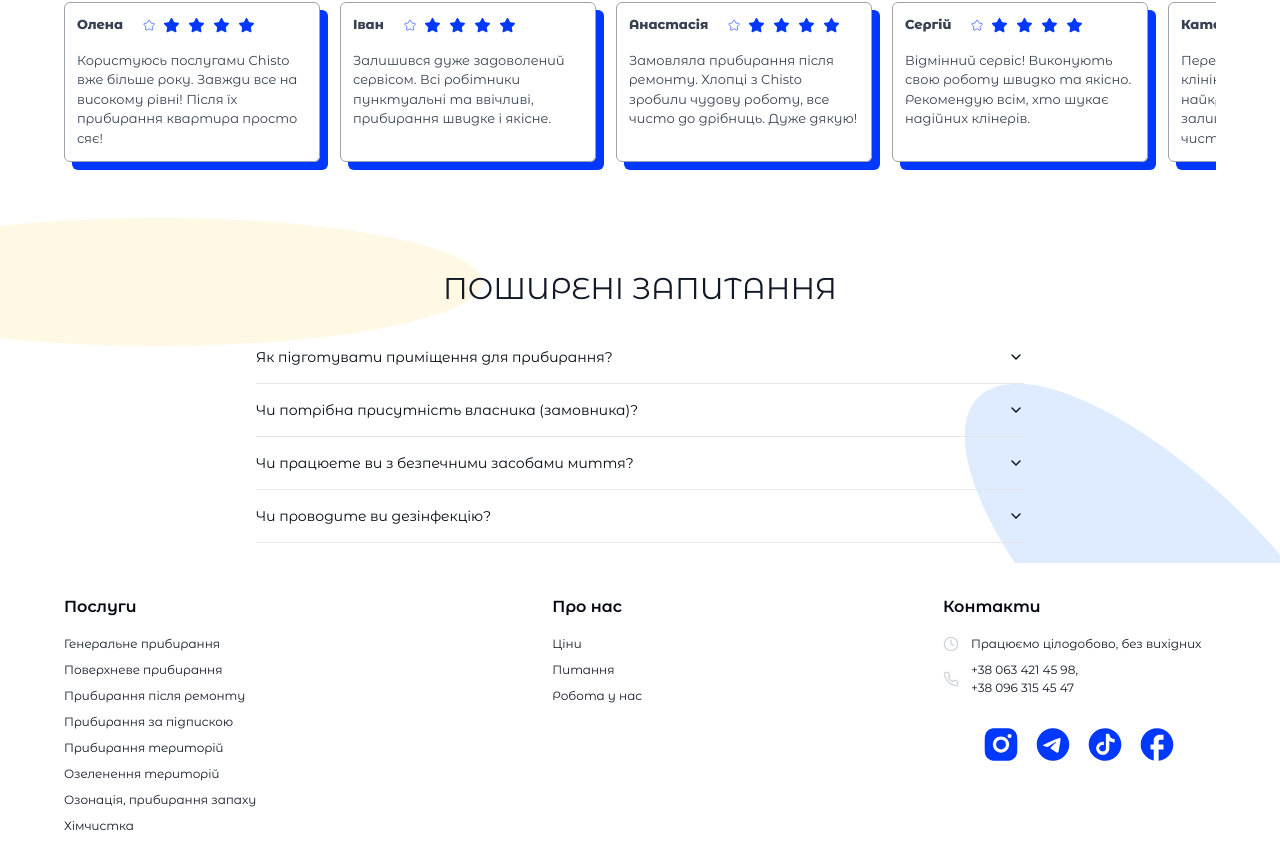
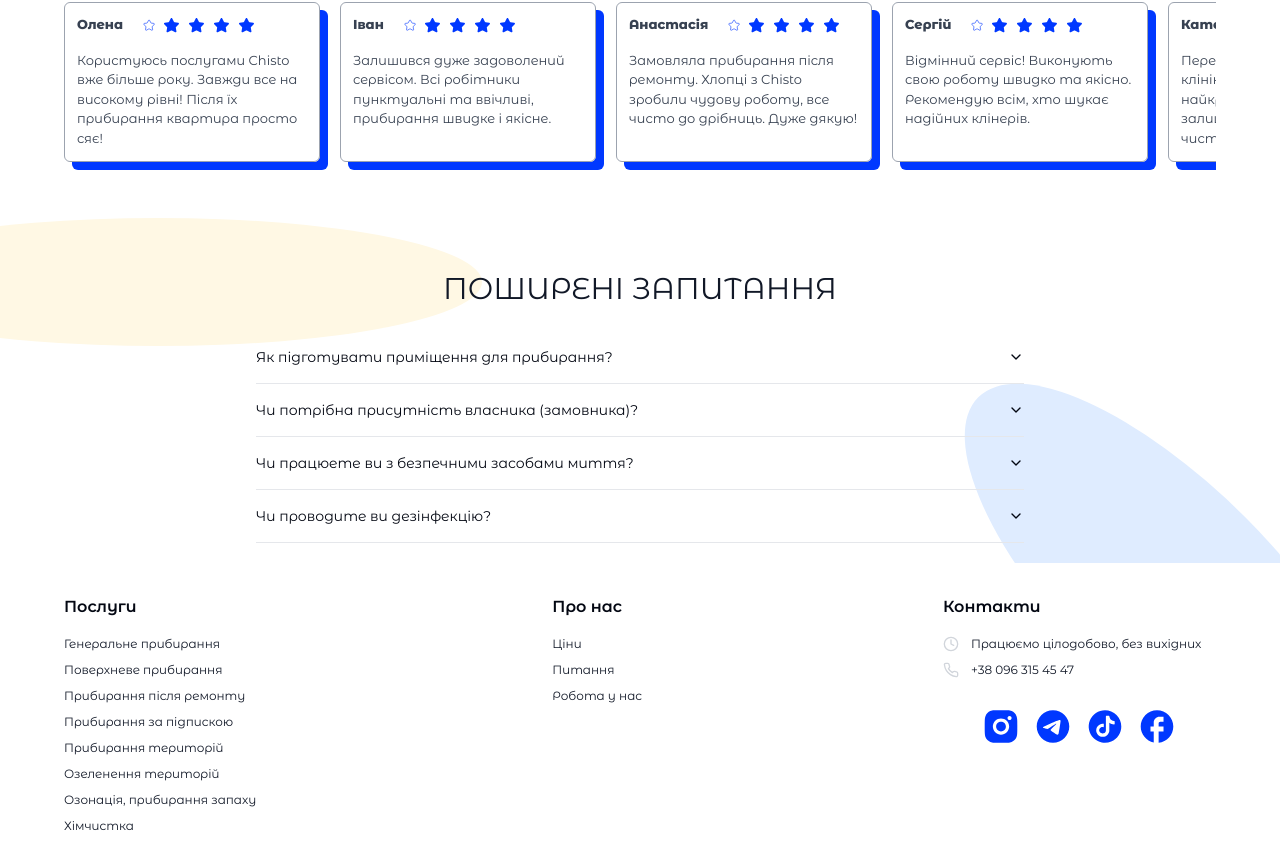
Before and after one commit to rgnatenko/website, a Next.js app: page / in a window 1280 px wide. Shown: the part 4246-5113 px from the top of the page. Built offline with nearby package versions, Linux system fonts and the light colour scheme.

Commit message:
remove unused number

```diff
--- a/src/components/Footer.tsx
+++ b/src/components/Footer.tsx
@@ -62,7 +62,6 @@ export function Footer() {
           <div className="flex items-center gap-3">
             <Phone className="w-4 h-4 text-gray-300" />
             <div>
-              <p>+38 063 421 45 98,</p>
               <p>+38 096 315 45 47</p>
             </div>
           </div>
```
